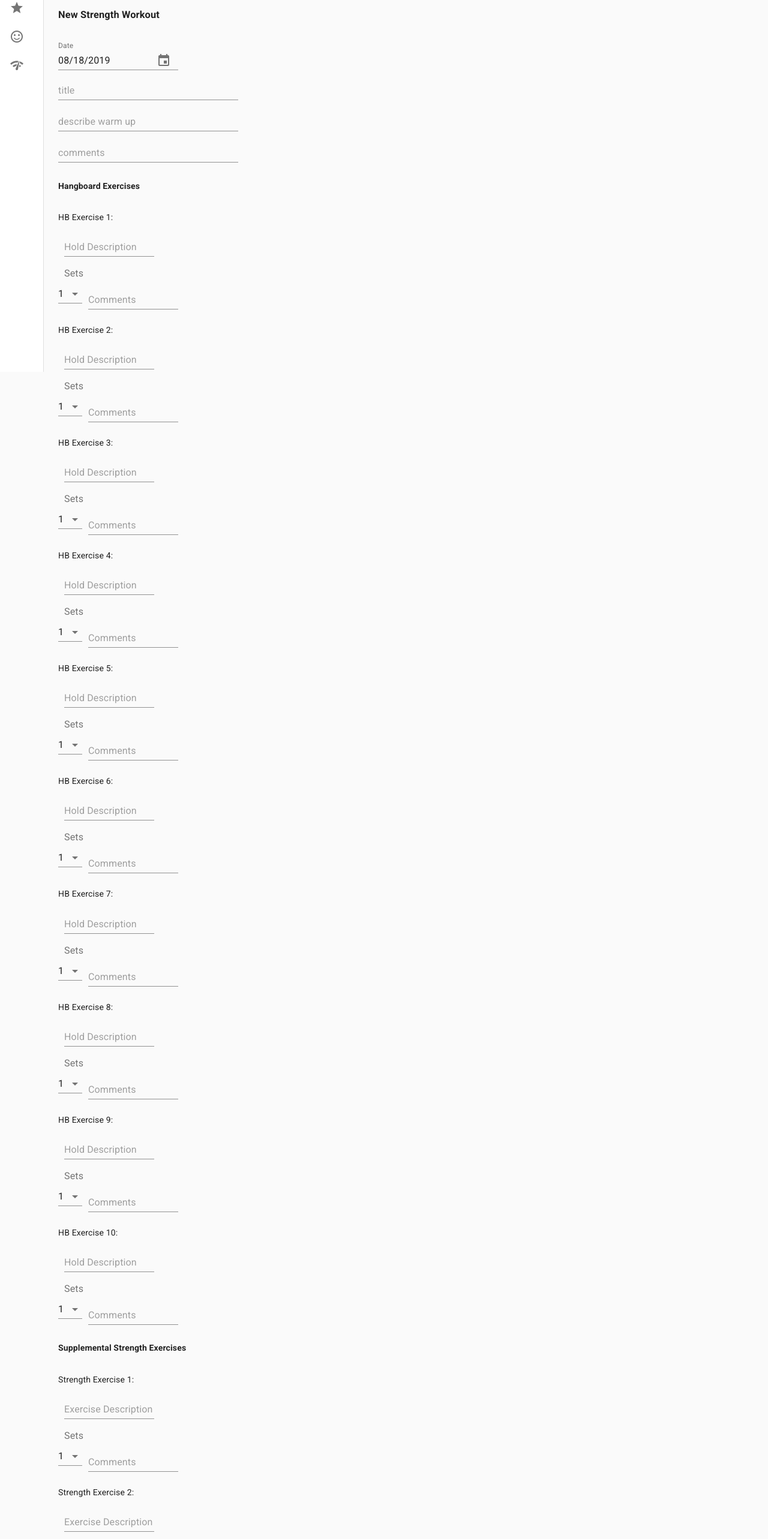
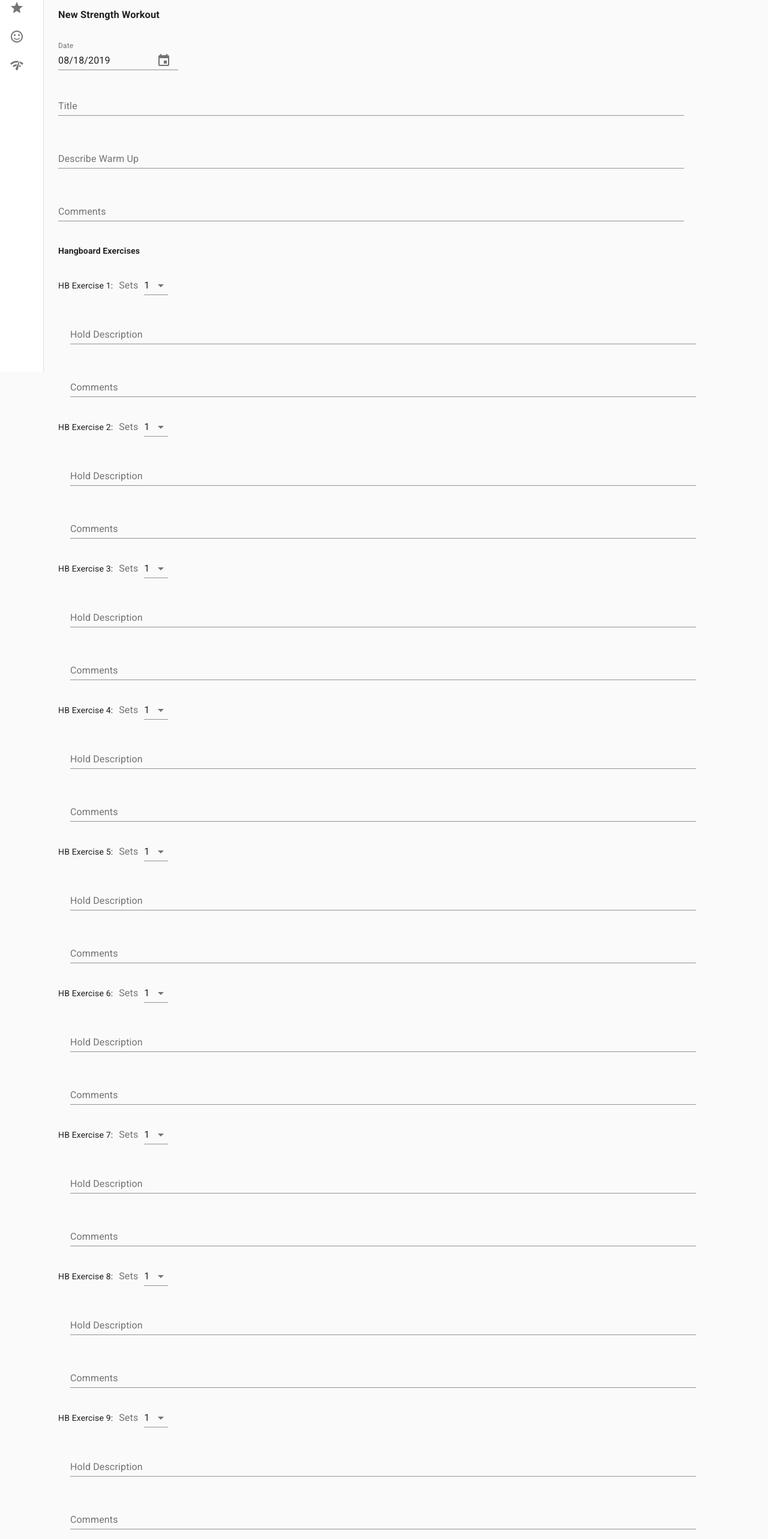
Before and after one commit to tateshep/climbingproj, a React (Create React App) app: page / in a window 1280 px wide. Shown: the part 180-2746 px from the top of the page at 60% size. Built offline with nearby package versions, Linux system fonts and the light colour scheme; no server answers.

Commit message:
changed strength form

```diff
--- a/src/containers/Workouts/NewWorkout/NewWorkout.js
+++ b/src/containers/Workouts/NewWorkout/NewWorkout.js
@@ -24,23 +24,22 @@ class NewWorkout extends Component {
     //     this.setState({workoutType: workoutType});
     // }
 
-    // submitHandler = () => {
-        // let workout = {
-        //    title: this.props.title,
-        //    description: this.props.description,
-        //    workoutType: this.props.workoutType,
+    submitHandler = () => {
+        let workout = {
+           title: this.props.title,
+           description: this.props.description,
+           workoutType: this.props.workoutType,
+        }
 
-        // }
-
-        // console.log(workout);
-        // axios.post('/workouts.json', workout)
-        // .then(response => {
-        //     this.setState({loading:false});
-        // })
-        // .catch(error => {
-        //     this.setState({loading:false});
-        //     console.log(error)});
-    // }
+        console.log(workout);
+        axios.post('/workouts.json', workout)
+        .then(response => {
+            this.setState({loading:false});
+        })
+        .catch(error => {
+            this.setState({loading:false});
+            console.log(error)});
+    }
 
     // titleChangedHandler = (event) => {
         // let newTitle = event.target.value
--- a/src/containers/Workouts/NewWorkout/WorkoutForms/Strength.js
+++ b/src/containers/Workouts/NewWorkout/WorkoutForms/Strength.js
@@ -18,15 +18,15 @@ const useStyles = makeStyles(theme => ({
       flexDirection: 'column'
     },
     textField: {
-      margin: '10px',
+      margin: '20px',
       marginLeft: '0px',
       color: 'white',
-      width: '300px',
+      width: '90%',
     },
     exercise: {
-        margin: '10px',
+        margin: '20px',
         color: 'white',
-        width: '150px',
+        width: '90%',
       },
   }));
 
@@ -49,34 +49,36 @@ const Strength = (props) => {
     for (let i=1; i <= 10 ; i++ ) {
         hbExercisesArray.push(
             <div key={`SE-${i}`}>
-                    <p>HB Exercise {i}: </p>
-                    <TextField className={classes.exercise} multiline id="" type="textarea" placeholder="Hold Description" />
-
-                    <InputLabel style={{display:"inherit", margin: '10px'}} id={`set-select-${i}`} >Sets</InputLabel>
+                    <p>HB Exercise {i}:
+                        <InputLabel style={{display:"inline", margin: '10px'}} id={`set-select-${i}`} >Sets</InputLabel>
                             <Select value={selectSets} onChange={(event) => selectChangeHandler(event)} labelId={`set-select-${i}`}>
                                 <MenuItem value="0">0</MenuItem>
                                 <MenuItem value="1">1</MenuItem>
                                 <MenuItem value="2">2</MenuItem>
                                 <MenuItem value="3">3</MenuItem>
                             </Select>
-                    <TextField className={classes.exercise} id="" type="textarea" placeholder="Comments" />
+                    </p>
+
+                    <TextField className={classes.exercise} multiline id="" type="textarea" label="Hold Description" />
+                    <TextField className={classes.exercise} id="" type="textarea" label="Comments" />
                 </div>
         )
     };
     for (let i=1; i <= 6 ; i++ ) {
         sExercisesArray.push(
             <div key={`SE-${i}`}>
-                    <p>Strength Exercise {i}: </p>
-                    <TextField className={classes.exercise} multiline id="" type="textarea" placeholder="Exercise Description" />
+                    <p>SE {i}:
 
-                    <InputLabel style={{display:"inherit", margin: '10px'}} id={`set-select-${i}`} >Sets</InputLabel>
+                        <InputLabel style={{display:"inline", margin: '10px'}} id={`set-select-${i}`} >Sets</InputLabel>
                             <Select value={selectSets} onChange={(event) => selectChangeHandler(event)} labelId={`set-select-${i}`}>
                                 <MenuItem value="0">0</MenuItem>
                                 <MenuItem value="1">1</MenuItem>
                                 <MenuItem value="2">2</MenuItem>
                                 <MenuItem value="3">3</MenuItem>
                             </Select>
-                    <TextField className={classes.exercise} id="" type="textarea" placeholder="Comments" />
+                     </p>
+                    <TextField className={classes.exercise} multiline id="" type="textarea" label="Exercise Description" />
+                    <TextField className={classes.exercise} id="" type="textarea" label="Comments" />
                 </div>
         )
     };
@@ -113,9 +115,9 @@ const Strength = (props) => {
                 }}
                 />
                 </MuiPickersUtilsProvider>
-                <div><TextField className={classes.textField} onChange={(event) => props.titleChange(event)} id="title" type="text" placeholder='title' value={props.title}/></div>
-                <div><TextField className={classes.textField} multiline id="warmup" type="textarea" placeholder="describe warm up" /></div>
-                <div><TextField className={classes.textField} multiline id="comments" type="textarea" placeholder="comments" /></div>
+                <div><TextField className={classes.textField} onChange={(event) => props.titleChange(event)} id="title" type="text" label='Title' value={props.title}/></div>
+                <div><TextField className={classes.textField} multiline id="warmup" type="textarea" label="Describe Warm Up" /></div>
+                <div><TextField className={classes.textField} multiline id="comments" type="textarea" label="Comments" /></div>
                 <h4>Hangboard Exercises</h4>
                 { hbExercisesArray }
 
```
Lines whose indentation alone changed are shown as unchanged.
